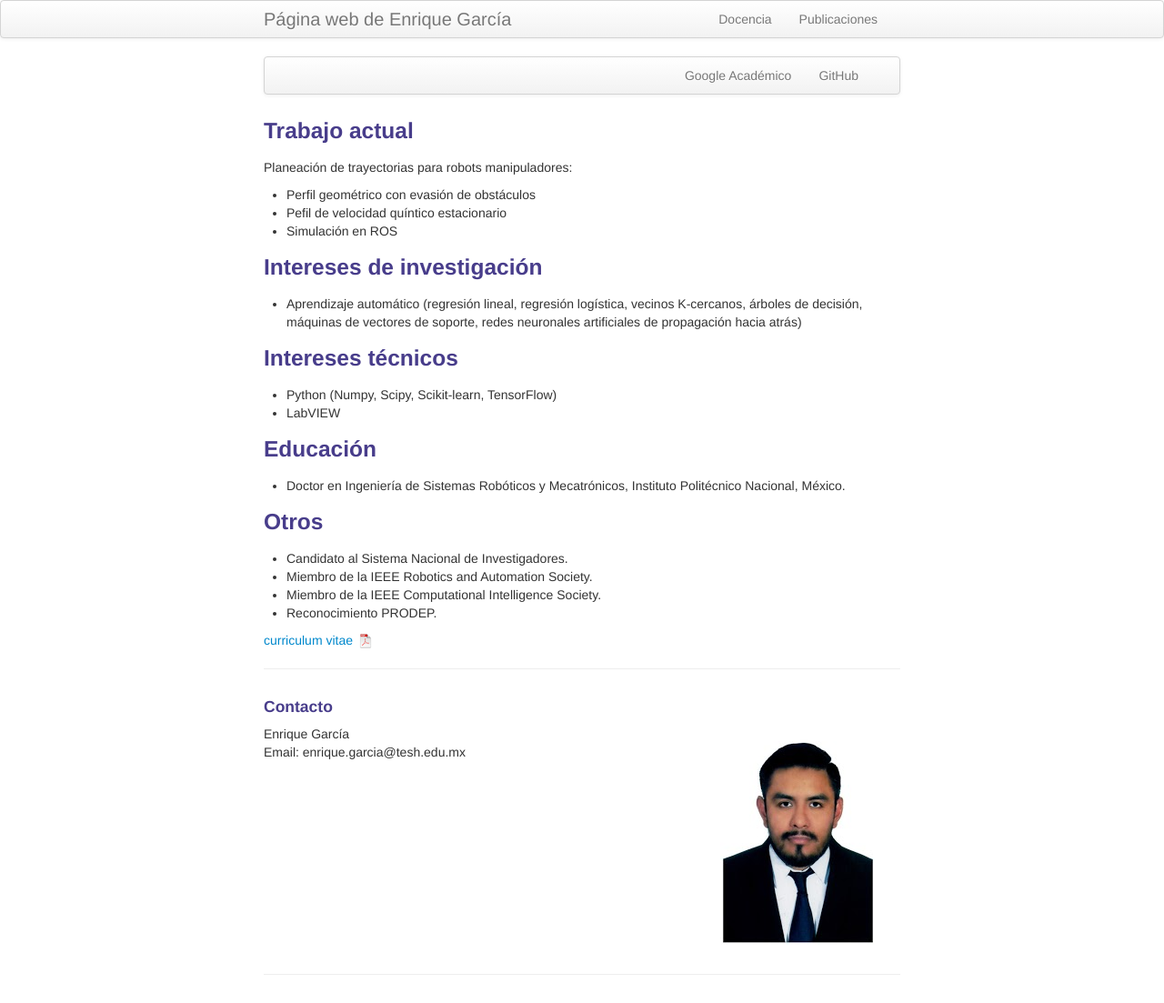
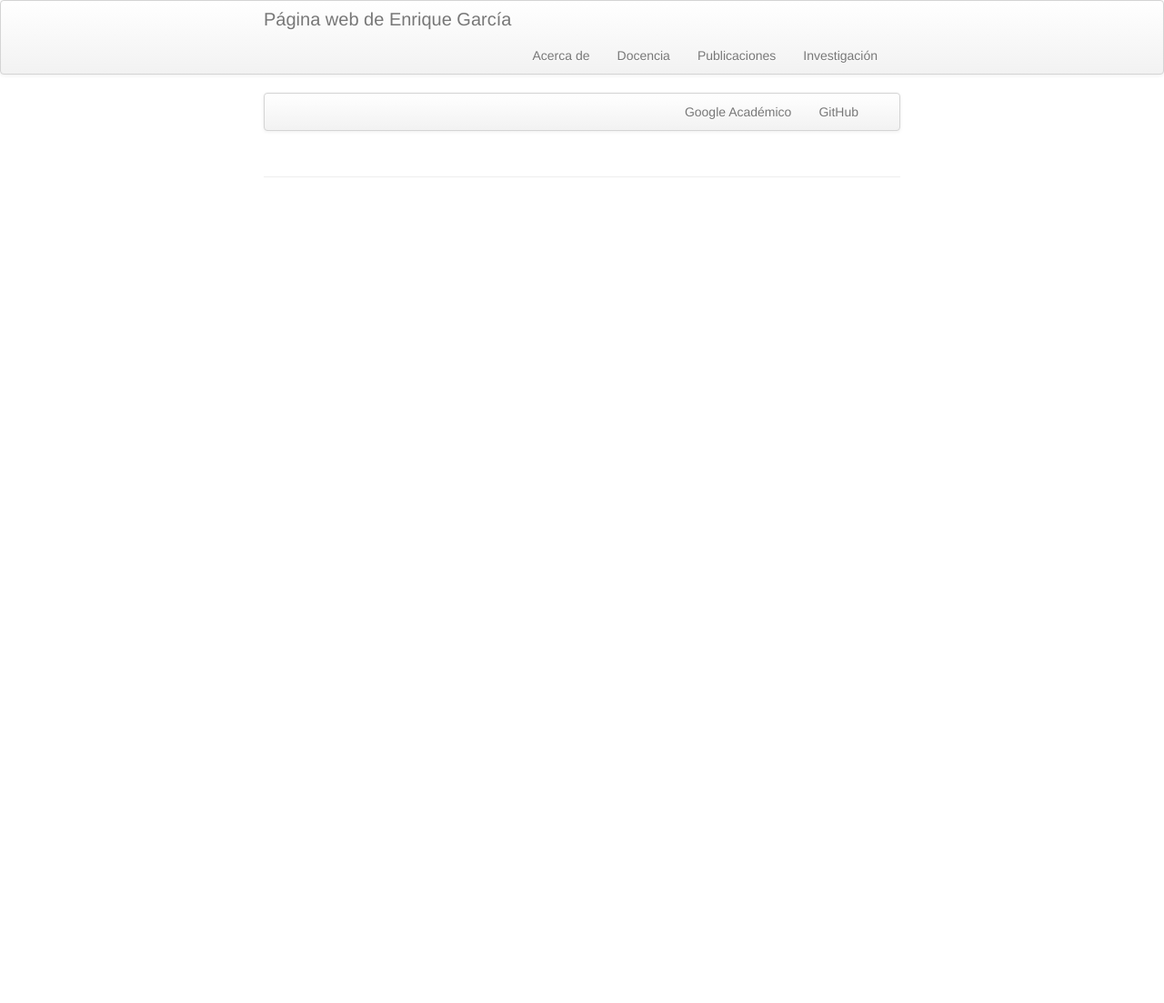
Before and after one commit to enriGarcia/enriGarcia.github.io, a Jekyll site: the page built from index.md, in a window 1280 px wide. Shown: the whole page at 91% size. Built offline with Jekyll 4.4.1, drawn with Linux system fonts in a browser that asks for light colours; after the commit the page ends 900 px from its top, so only the background shows below that.

Commit message:
webpage update

```diff
--- a/_includes/themes/twitter/default.html
+++ b/_includes/themes/twitter/default.html
@@ -35,8 +35,10 @@
         <div class="container-narrow">
           <a class="brand" href="{{ HOME_PATH }}">{{ site.title }}</a>
           <ul class="nav">
+              <li><a href="{{ BASE_PATH }}/pages/about.html">Acerca de</a></li>
               <li><a href="{{ BASE_PATH }}/pages/teaching.html">Docencia</a></li>
               <li><a href="{{ BASE_PATH }}/pages/publications.html">Publicaciones</a></li>
+              <li><a href="{{ BASE_PATH }}/pages/research.html">Investigación</a></li>
           </ul>
         </div>
       </div>
--- a/index.md
+++ b/index.md
@@ -13,46 +13,3 @@ keywords: Enrique, García, Trinidad, UTFV, TESH, robótica, machine, learning
       </ul>
   </div>
 </div>
-
-### Trabajo actual
-Planeación de trayectorias para robots manipuladores:
-- Perfil geométrico con evasión de obstáculos
-- Pefil de velocidad quíntico estacionario
-- Simulación en ROS
-
-### Intereses de investigación
--  Aprendizaje automático (regresión lineal, regresión logística, vecinos K-cercanos, árboles de decisión, máquinas de vectores de soporte, redes neuronales artificiales de propagación hacia atrás)
-
-### Intereses técnicos
-- Python (Numpy, Scipy, Scikit-learn, TensorFlow)
-- LabVIEW
-
-### Educación
-- Doctor en Ingeniería de Sistemas Robóticos y Mecatrónicos, Instituto Politécnico Nacional, México.
-
-### Otros
-- Candidato al Sistema Nacional de Investigadores.
-- Miembro de la IEEE Robotics and Automation Society.
-- Miembro de la IEEE Computational Intelligence Society.
-- Reconocimiento PRODEP.
-
-[curriculum vitae ![CV as pdf]({{ BASE_PATH }}/pages/icons16/pdf-icon.png)]({{ BASE_PATH }}/assets/CV.pdf)<br/>
-
-
----
-<div class="container">
-<h4><a name="contact"></a>Contacto</h4>
-
-    <div class="row-fluid">
-        <div class="span5">
-            Enrique García<br/>
-            Email: enrique.garcia@tesh.edu.mx<br/>
-        </div>
-
-        <div class="span2">
-        <a href="../assets/enrique.jpg">
-            <img src="../assets/enrique.jpg"
-                  title="Enrique García" /></a>
-        </div>
-    </div>
-</div>
```
Also changed, not shown: pages/about.md (added, +49 -0 lines), pages/research.md (added, +15 -0 lines).
